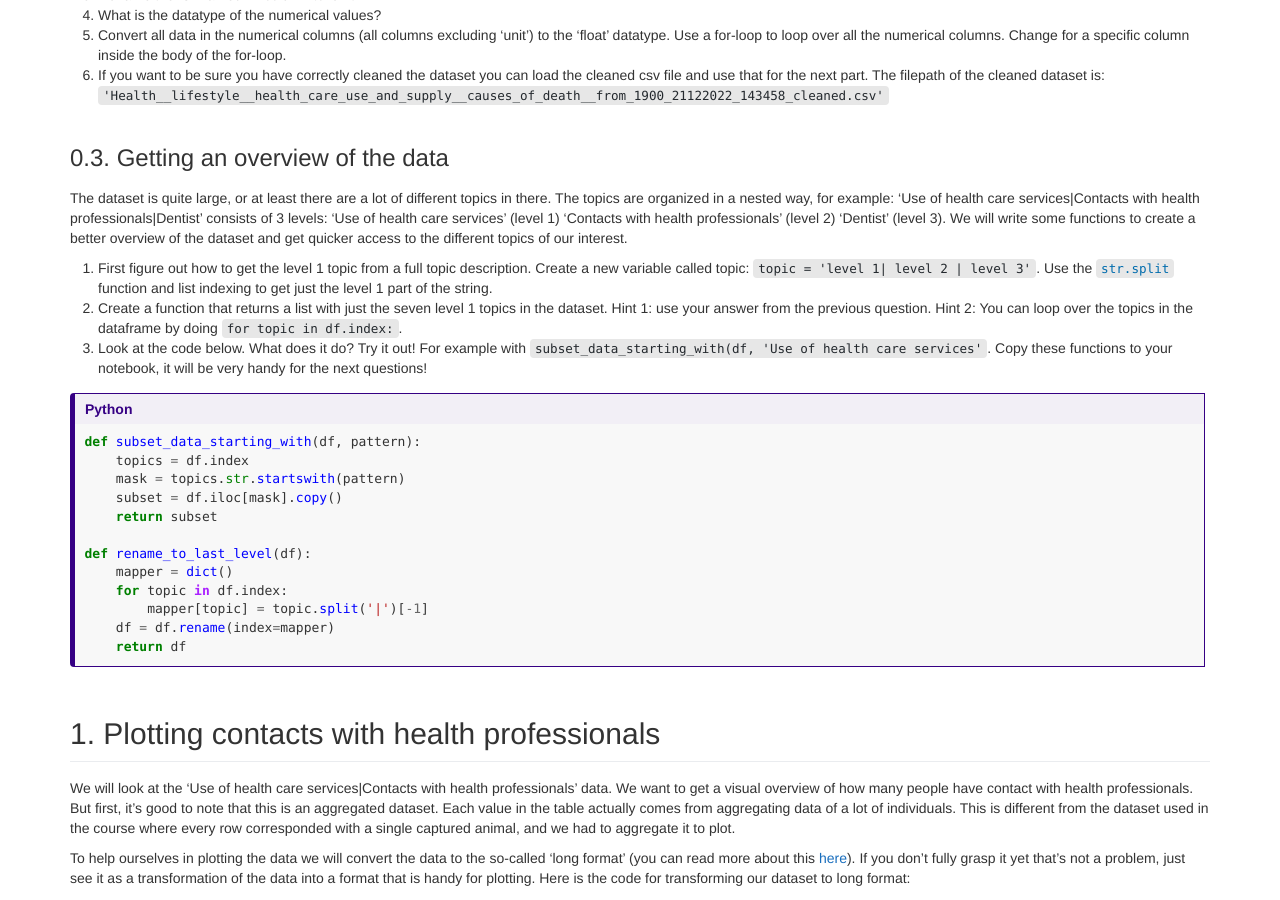
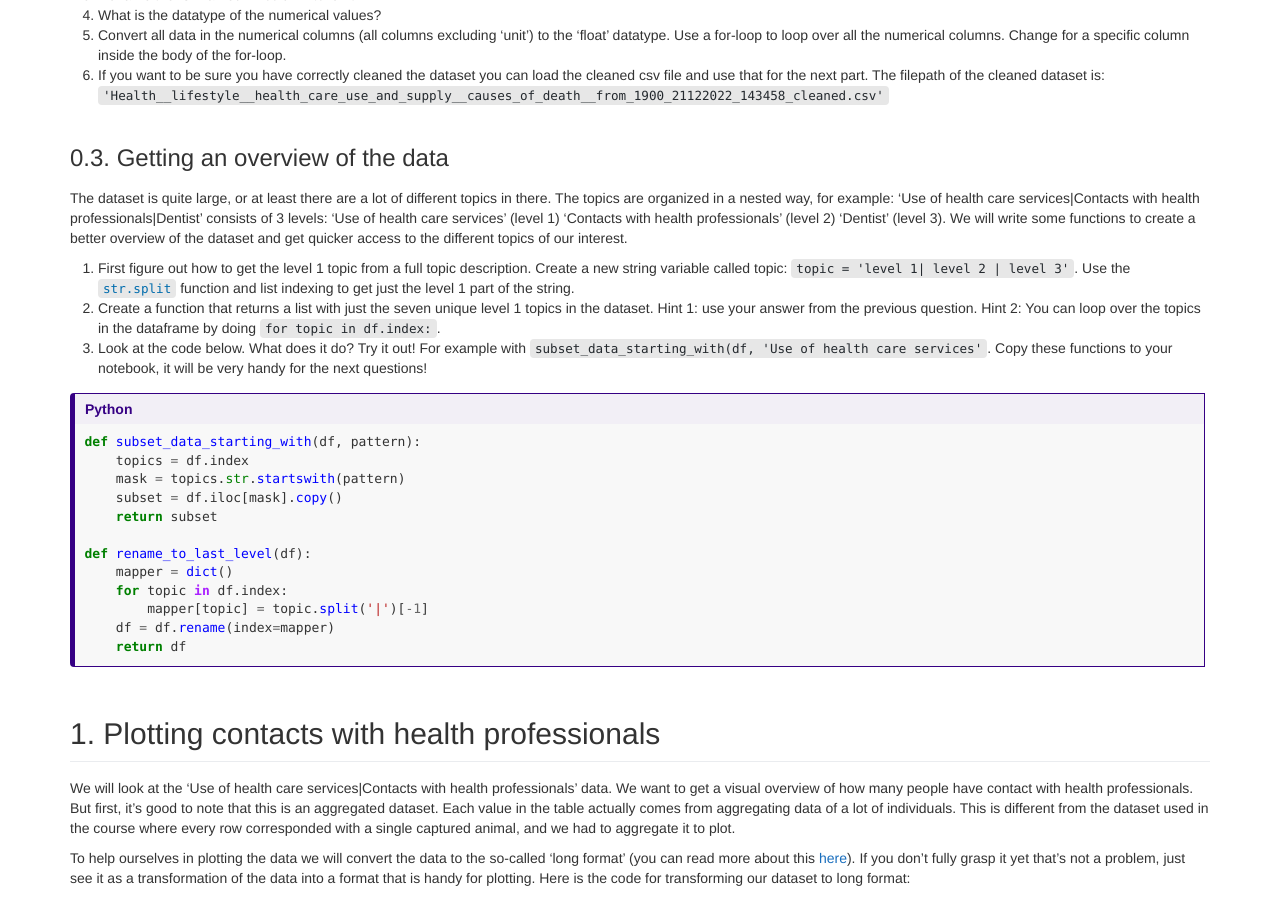
Before and after one commit to esciencecenter-digital-skills/2023-01-25-ds-python-rivm, a Jekyll site: the page built from guided-post-workshop-exercise.md, in a window 1280 px wide and 900 px high, scrolled down 612 px. Built offline with Jekyll 4.4.1, drawn with Linux system fonts in a browser that asks for light colours.

Commit message:
Small feedback points Jurriaan

````diff
--- a/guided-post-workshop-exercise.md
+++ b/guided-post-workshop-exercise.md
@@ -25,8 +25,8 @@ The filepath of the cleaned dataset is: `'Health__lifestyle__health_care_use_and
 
 ### 0.3. Getting an overview of the data
 The dataset is quite large, or at least there are a lot of different topics in there. The topics are organized in a nested way, for example: 'Use of health care services|Contacts with health professionals|Dentist' consists of 3 levels: 'Use of health care services' (level 1) 'Contacts with health professionals' (level 2) 'Dentist' (level 3). We will write some functions to create a better overview of the dataset and get quicker access to the different topics of our interest.
-1. First figure out how to get the level 1 topic from a full topic description. Create a new variable called topic: `topic = 'level 1| level 2 | level 3'`. Use the [`str.split`](https://www.w3schools.com/python/ref_string_split.asp) function and list indexing to get just the level 1 part of the string.
-2. Create a function that returns a list with just the seven level 1 topics in the dataset. Hint 1: use your answer from the previous question. Hint 2: You can loop over the topics in the dataframe by doing `for topic in df.index:`.
+1. First figure out how to get the level 1 topic from a full topic description. Create a new string variable called topic: `topic = 'level 1| level 2 | level 3'`. Use the [`str.split`](https://www.w3schools.com/python/ref_string_split.asp) function and list indexing to get just the level 1 part of the string.
+2. Create a function that returns a list with just the seven unique level 1 topics in the dataset. Hint 1: use your answer from the previous question. Hint 2: You can loop over the topics in the dataframe by doing `for topic in df.index:`.
 3. Look at the code below. What does it do? Try it out! For example with `subset_data_starting_with(df, 'Use of health care services'`. Copy these functions to your notebook, it will be very handy for the next questions!
 
 ```python
````
